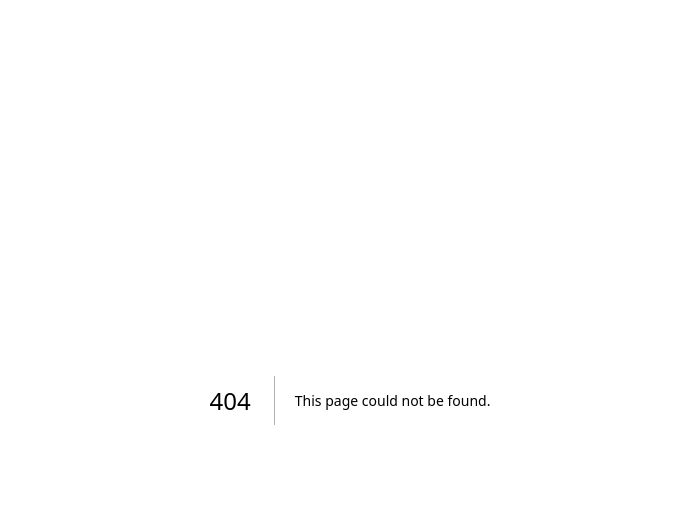
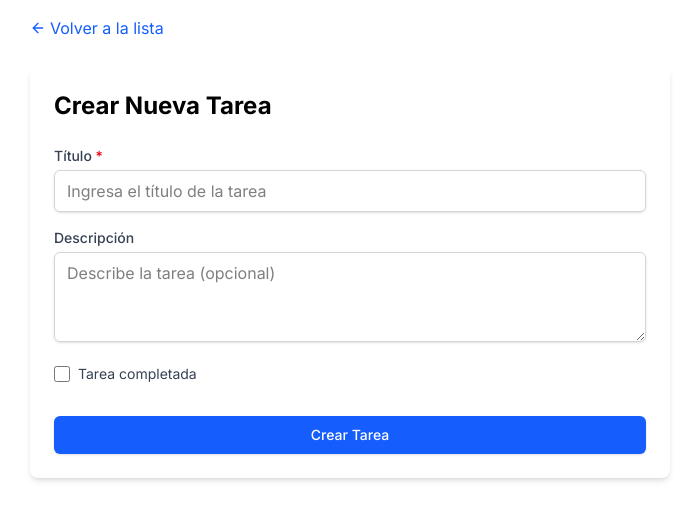
Before and after one commit to DeniseAguirre/task-manager-frontend, a Next.js app: page /tasks/new in a window 1280 px wide. Before the commit this address had no page. Shown: the top 520 px of the page, without its empty margins (290-989 px from the left). Built offline with nearby package versions, Linux system fonts and the light colour scheme; no server answers.

Commit message:
add new task page

```diff
--- /dev/null
+++ b/src/app/tasks/new/page.tsx
@@ -0,0 +1,56 @@
+"use client";
+
+import { useState } from "react";
+import { useRouter } from "next/navigation";
+import TaskForm from "@/components/TaskForm";
+import { CreateTaskData, createTask } from "@/lib/api";
+import { AlertCircle, ArrowLeft } from "lucide-react";
+import Link from "next/link";
+
+export default function NewTaskPage() {
+  const router = useRouter();
+  const [error, setError] = useState<string | null>(null);
+  const [isSubmitting, setIsSubmitting] = useState(false);
+
+  const handleSubmit = async (taskData: CreateTaskData) => {
+    try {
+      setIsSubmitting(true);
+      setError(null);
+      await createTask(taskData);
+      router.push("/tasks");
+      router.refresh();
+    } catch (err) {
+      setError("Error al crear la tarea. Por favor intenta de nuevo.");
+      console.error(err);
+    } finally {
+      setIsSubmitting(false);
+    }
+  };
+
+  return (
+    <div className="container mx-auto p-4 max-w-2xl">
+      <div className="mb-6">
+        <Link
+          href="/tasks"
+          className="inline-flex items-center text-blue-600 hover:text-blue-800"
+        >
+          <ArrowLeft className="w-4 h-4 mr-1" />
+          <span>Volver a la lista</span>
+        </Link>
+      </div>
+
+      <div className="bg-white rounded-lg shadow-md p-6">
+        <h1 className="text-2xl font-bold mb-6">Crear Nueva Tarea</h1>
+
+        {error && (
+          <div className="bg-red-100 border border-red-400 text-red-700 px-4 py-3 rounded relative mb-4 flex items-start">
+            <AlertCircle className="w-5 h-5 mr-2 mt-0.5" />
+            <span>{error}</span>
+          </div>
+        )}
+
+        <TaskForm onSubmit={handleSubmit} isSubmitting={isSubmitting} />
+      </div>
+    </div>
+  );
+}
```
